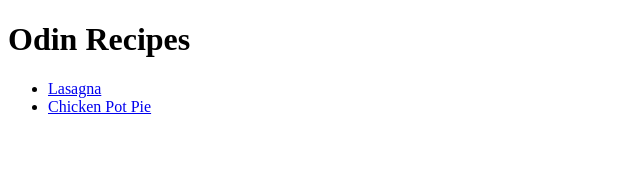
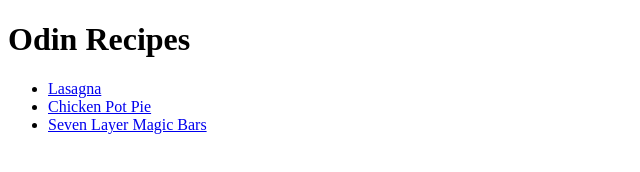
Before and after one commit to jasonmrabbit/odin-recipes, a plain HTML site: page index.html in a window 1280 px wide. Shown: the whole page, without its empty margins (0-640 px from the left). Drawn offline with Linux system fonts and the light colour scheme.

Commit message:
Added link to Seven Layer Bars and saved Image

```diff
--- a/index.html
+++ b/index.html
@@ -11,7 +11,7 @@
     <ul>
         <li><a href="recipes/lasagna.html">Lasagna</a></li>
         <li><a href="recipes/chickenpotpie.html">Chicken Pot Pie</a></li>
-
+        <li><a href="recipes/sevenlayerbars.html">Seven Layer Magic Bars</a></li>
     </ul>
 </body>
 </html>
```
Also changed, not shown: recipe-images/sevenlayerbars-image.jpg (added).
